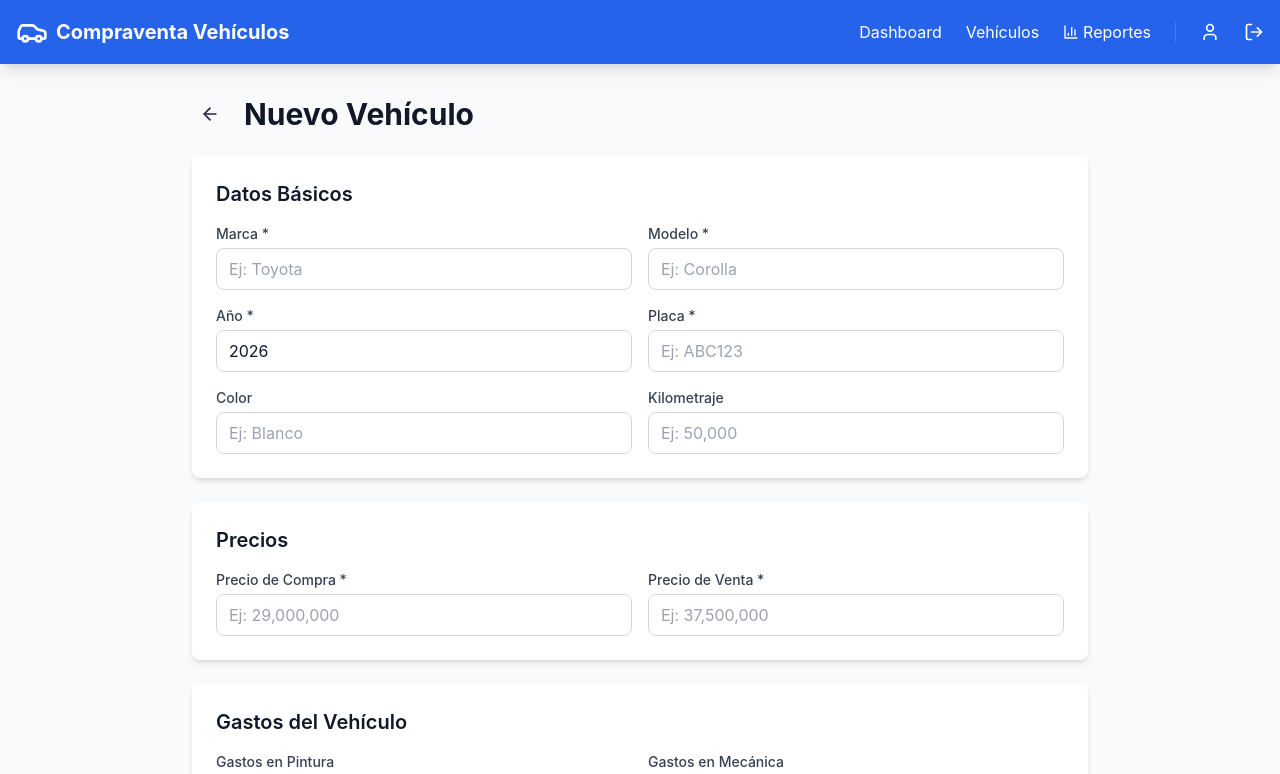
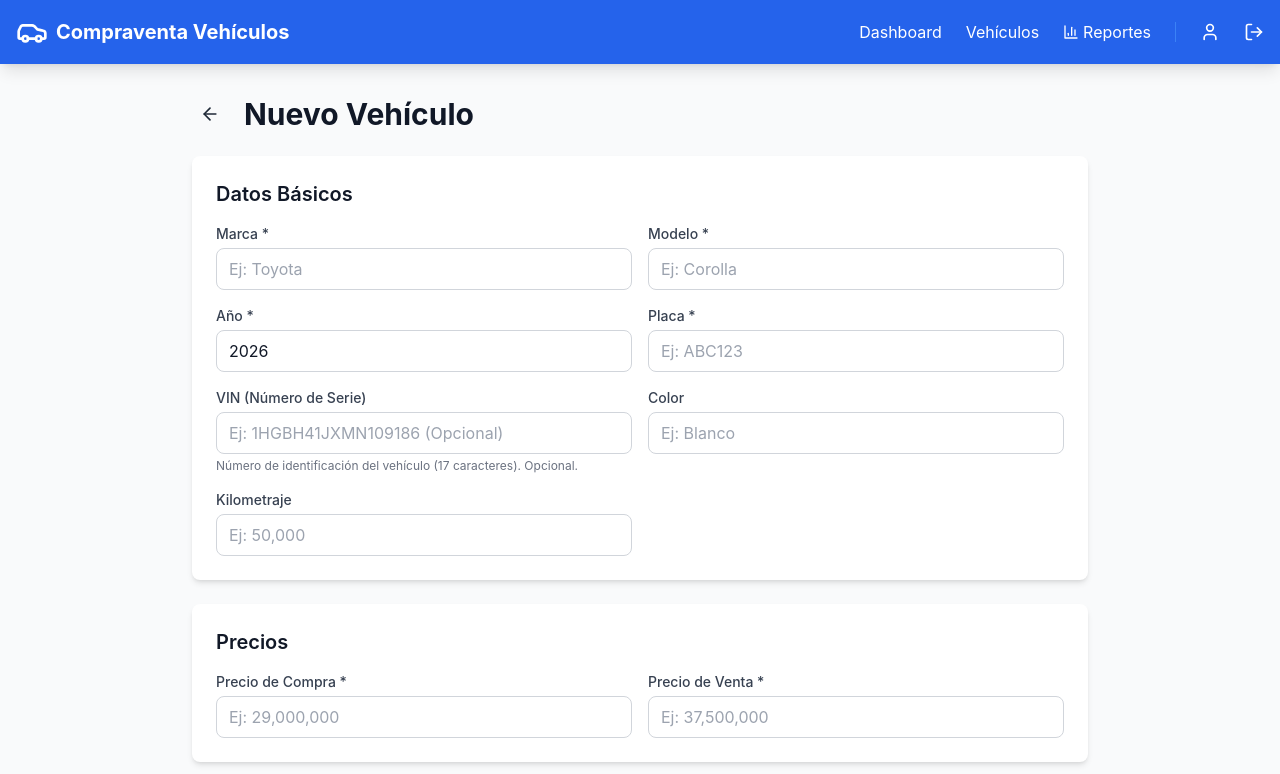
Before and after one commit to mauriciousa993-rgb/app-compraventa, a React (Vite) app in the folder frontend/: page /vehicles/new in a window 1280 px wide. Shown: the top 774 px of the page. Built offline with nearby package versions, Linux system fonts and the light colour scheme; no server answers; sample sign-in values are in the browser's storage.

Commit message:
Fix: Agregar campo VIN al formulario para evitar error de duplicado

```diff
--- a/frontend/src/pages/VehicleForm.tsx
+++ b/frontend/src/pages/VehicleForm.tsx
@@ -20,6 +20,7 @@ const VehicleForm: React.FC = () => {
     modelo: '',
     año: new Date().getFullYear(),
     placa: '',
+    vin: '',
     color: '',
     kilometraje: 0,
 
@@ -132,6 +133,7 @@ const VehicleForm: React.FC = () => {
         modelo: vehicle.modelo || '',
         año: vehicle.año || new Date().getFullYear(),
         placa: vehicle.placa || '',
+        vin: vehicle.vin || '',
         color: vehicle.color || '',
         kilometraje: vehicle.kilometraje || 0,
         precioCompra: vehicle.precioCompra || 0,
@@ -461,6 +463,23 @@ const VehicleForm: React.FC = () => {
                   required
                   placeholder="Ej: ABC123"
                 />
+              </div>
+
+              <div>
+                <label className="block text-sm font-medium text-gray-700 mb-1">
+                  VIN (Número de Serie)
+                </label>
+                <input
+                  type="text"
+                  name="vin"
+                  value={formData.vin}
+                  onChange={handleChange}
+                  className="input-field"
+                  placeholder="Ej: 1HGBH41JXMN109186 (Opcional)"
+                />
+                <p className="mt-1 text-xs text-gray-500">
+                  Número de identificación del vehículo (17 caracteres). Opcional.
+                </p>
               </div>
 
               <div>
```
Also changed, not shown: 1 other file (tests, documents, lock files or other folders).
